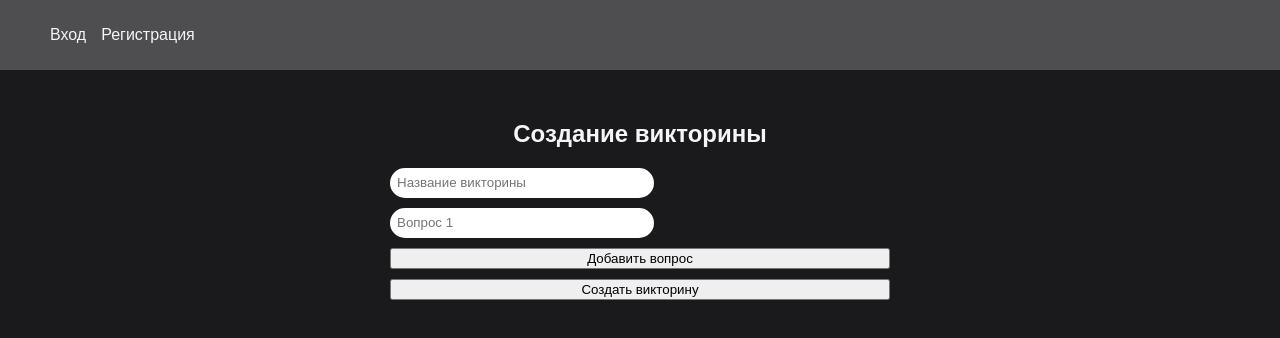
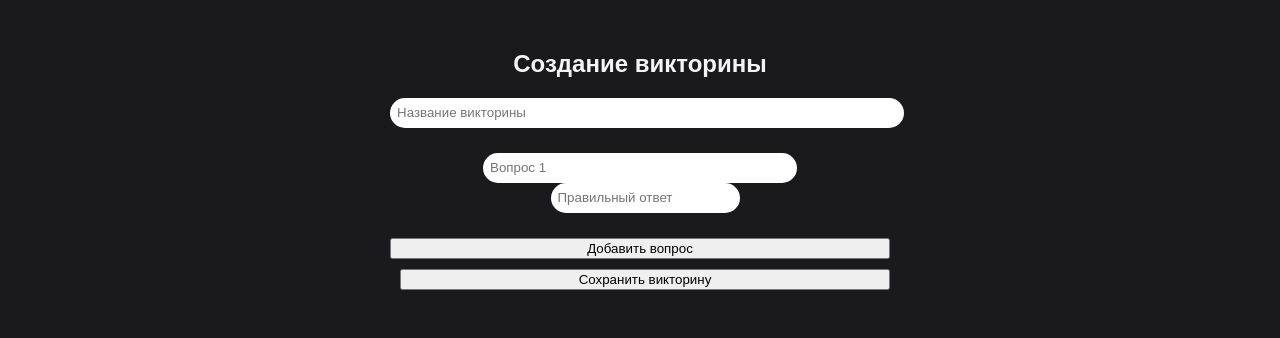
Before and after one commit to spitegod/quizz-world, a React (Create React App) app: page /create-quiz in a window 1280 px wide. Shown: the top 338 px of the page. Built offline with nearby package versions, Linux system fonts and the light colour scheme.

Commit message:
Added the ability to specify correct answers when creating quizzes, fixed the error of the login and registration buttons appearing upon successful login to the account

```diff
--- a/src/App.js
+++ b/src/App.js
@@ -11,12 +11,7 @@ function App() {
   return (
     <Router>
       <div>
-        <nav>
-          <ul>
-            <li><Link to="/login">Вход</Link></li>
-            <li><Link to="/register">Регистрация</Link></li>
-          </ul>
-        </nav>
+
 
         <Routes>
           <Route path="/" element={<Home />} />
--- a/src/components/Login.js
+++ b/src/components/Login.js
@@ -1,5 +1,5 @@
 import React, { useState } from "react";
-import { useNavigate } from "react-router-dom";
+import { useNavigate, BrowserRouter as Router, Routes, Route, Link } from "react-router-dom";
 
 
 function Login() {
@@ -20,6 +20,13 @@ function Login() {
     };
 
     return (
+        <div>
+            <nav>
+                <ul>
+                    <li><Link to="/login">Вход</Link></li>
+                    <li><Link to="/register">Регистрация</Link></li>
+                </ul>
+            </nav>
             <div className="login-container">
                 <h1 className="h1-logo">QuizzWorld</h1>
                 <h2 className="h2-type-of-enter">Вход</h2>
@@ -41,6 +48,7 @@ function Login() {
                     <button type="submit" className="button-enter">Войти</button>
                 </form>
             </div>
+        </div>
     );
 }
 
--- a/src/components/Register.js
+++ b/src/components/Register.js
@@ -1,5 +1,5 @@
 import React, { useState } from "react";
-import { useNavigate } from "react-router-dom";
+import { useNavigate, BrowserRouter as Router, Routes, Route, Link } from "react-router-dom";
 
 
 function Register() {
@@ -15,6 +15,13 @@ function Register() {
     };
 
     return (
+        <div>
+            <nav>
+                <ul>
+                    <li><Link to="/login">Вход</Link></li>
+                    <li><Link to="/register">Регистрация</Link></li>
+                </ul>
+            </nav>
             <div className="register-container">
                 <h1 className="h1-logo">QuizzWorld</h1>
                 <h2 className="h2-type-of-enter">Регистрация</h2>
@@ -36,6 +43,7 @@ function Register() {
                     <button type="submit" className="button-enter">Зарегистрироваться</button>
                 </form>
             </div>
+        </div>
     );
 }
 
--- a/src/pages/CreateQuiz.js
+++ b/src/pages/CreateQuiz.js
@@ -1,18 +1,20 @@
 import React, {useState} from "react";
+import { useNavigate } from "react-router-dom";
 
 
 function CreateQuiz() {
     const [title, setTitle] = useState("");
-    const [questions, setQuestions] = useState([""]);
+    const [questions, setQuestions] = useState([{question: "", answer: ""}]);
+    const navigate = useNavigate();
 
-    const handleQuestionChange = (index, value) => {
+    const handleQuestionChange = (index, field, value) => {
         const newQuestions = [...questions];
-        newQuestions[index] = value;
+        newQuestions[index][field] = value;
         setQuestions(newQuestions);
     };
 
     const addQuestion = () => {
-        setQuestions([...questions, ""]);
+        setQuestions([...questions, {question: "", answer: ""}]);
     };
 
     const handleSubmit = (e) => {
@@ -22,7 +24,8 @@ function CreateQuiz() {
 
         alert("Викторина создана и сохранена!");
         setTitle("");
-        setQuestions([""]);
+        setQuestions([{question: "", answer: ""}]);
+        navigate("/");
     };
 
     return (
@@ -35,19 +38,34 @@ function CreateQuiz() {
           value={title}
           onChange={(e) => setTitle(e.target.value)}
           required
+          style={{ marginBottom: "15px", width: "100%" }}
         />
         {questions.map((q, i) => (
+          <div key={i} style={{ marginBottom: "15px" }}>
             <input
-                      key={i}
               type="text"
               placeholder={`Вопрос ${i + 1}`}
-                      value={q}
-                      onChange={(e) => handleQuestionChange(i, e.target.value)}
+              value={q.question}
+              onChange={(e) => handleQuestionChange(i, "question", e.target.value)}
               required
+              style={{ width: "60%" }}
             />
+            <input
+              type="text"
+              placeholder="Правильный ответ"
+              value={q.answer}
+              onChange={(e) => handleQuestionChange(i, "answer", e.target.value)}
+              required
+              style={{ marginLeft: "10px", width: "35%" }}
+            />
+          </div>
         ))}
-                <button type="button" onClick={addQuestion}>Добавить вопрос</button>
-                <button type="submit">Создать викторину</button>
+        <button type="button" onClick={addQuestion}>
+          Добавить вопрос
+        </button>
+        <button type="submit" style={{ marginLeft: "10px" }}>
+          Сохранить викторину
+        </button>
       </form>
     </div>
     )
--- a/src/pages/PlayQuiz.js
+++ b/src/pages/PlayQuiz.js
@@ -1,10 +1,11 @@
-import React, {useState, useEffect} from "react";
-
+import React, { useState, useEffect } from "react";
 
 function PlayQuiz() {
   const [quiz, setQuiz] = useState(null);
   const [currentQuestion, setCurrentQuestion] = useState(0);
   const [answers, setAnswers] = useState([]);
+  const [finished, setFinished] = useState(false);
+  const [score, setScore] = useState(0);
 
   useEffect(() => {
     const storedQuiz = JSON.parse(localStorage.getItem("currentQuiz"));
@@ -14,7 +15,11 @@ function PlayQuiz() {
   }, []);
 
   if (!quiz) {
-        return <div>Викторина не найдена</div>;
+    return (
+      <div style={{ textAlign: "center", marginTop: "50px" }}>
+        Викторина не найдена
+      </div>
+    );
   }
 
   const handleAnswerChange = (value) => {
@@ -27,17 +32,42 @@ function PlayQuiz() {
     if (currentQuestion < quiz.questions.length - 1) {
       setCurrentQuestion(currentQuestion + 1);
     } else {
-            alert(`Викторина завершена! Ваши ответы:\n${answers.join("\n")}`);
-            setCurrentQuestion(0);
-            setAnswers([]);
+      // считаем правильные ответы
+      let correct = 0;
+      quiz.questions.forEach((q, i) => {
+        if (
+          answers[i] &&
+          answers[i].trim().toLowerCase() === q.answer.trim().toLowerCase()
+        ) {
+          correct++;
+        }
+      });
+      setScore(correct);
+      setFinished(true);
     }
   };
+
+  if (finished) {
+    return (
+      <div style={{ maxWidth: "500px", margin: "50px auto", textAlign: "center" }}>
+        <h2>{quiz.title}</h2>
+        <h3>
+          Результат: {score} из {quiz.questions.length}
+        </h3>
+        <button onClick={() => window.location.reload()}>Пройти снова</button>
+      </div>
+    );
+  }
 
   return (
     <div style={{ maxWidth: "500px", margin: "50px auto", textAlign: "center" }}>
       <h2>{quiz.title}</h2>
-        <p>Вопрос {currentQuestion + 1} из {quiz.questions.length}</p>
-        <p>{quiz.questions[currentQuestion]}</p>
+      <p>
+        Вопрос {currentQuestion + 1} из {quiz.questions.length}
+      </p>
+      <p style={{ fontWeight: "bold" }}>
+        {quiz.questions[currentQuestion].question}
+      </p>
       <input
         type="text"
         placeholder="Ваш ответ"
@@ -46,12 +76,13 @@ function PlayQuiz() {
       />
       <div style={{ marginTop: "20px" }}>
         <button onClick={handleNext}>
-            {currentQuestion < quiz.questions.length - 1 ? "Следующий вопрос" : "Завершить викторину"}
+          {currentQuestion < quiz.questions.length - 1
+            ? "Следующий вопрос"
+            : "Завершить викторину"}
         </button>
       </div>
     </div>
   );
-
-};
+}
 
 export default PlayQuiz;
```
Lines whose indentation alone changed are shown as unchanged.
